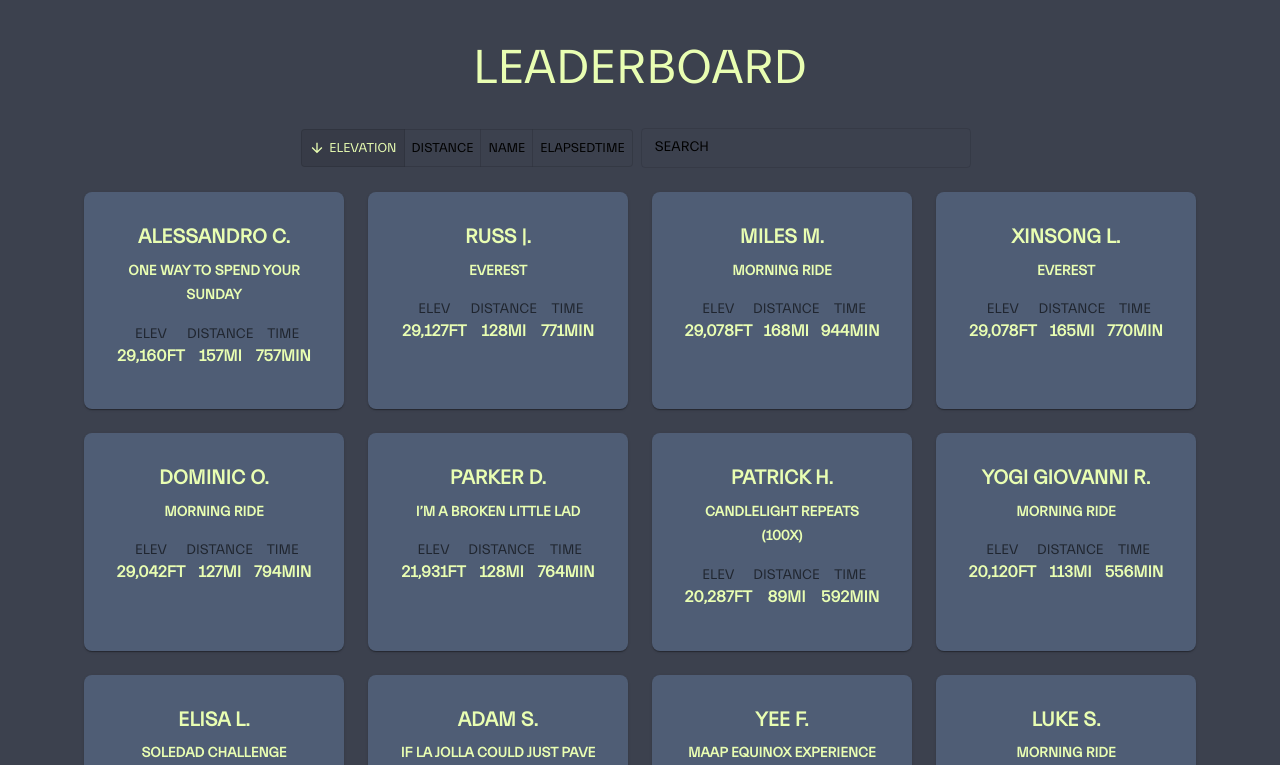
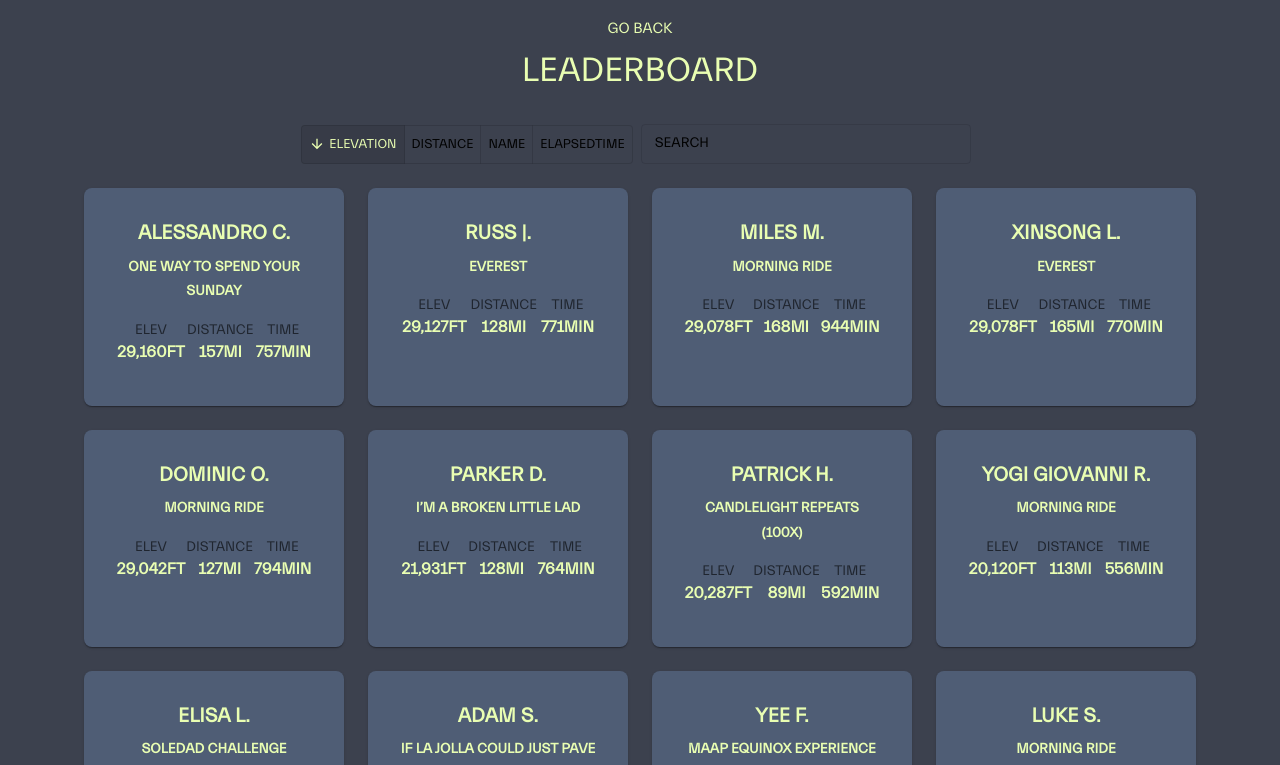
Before and after one commit to AnselSmolund/soledad-million, a React (Create React App) app: page /leaderboard in a window 1280 px wide. Shown: the top 765 px of the page. Built offline with nearby package versions, Linux system fonts and the light colour scheme; no server answers.

Commit message:
add activities

```diff
--- a/src/Leaderboard.js
+++ b/src/Leaderboard.js
@@ -16,6 +16,7 @@ import { MAIN_COLOR, SECONDARY_COLOR } from "./util";
 import { sep22Data } from "./get-strava-activities";
 import ArrowUpward from "@mui/icons-material/ArrowUpward";
 import ArrowDownward from "@mui/icons-material/ArrowDownward";
+import { NavButton } from "./Shared/Button";
 
 const correctPassword = "maap";
 
@@ -75,6 +76,8 @@ export const Leaderboard = () => {
     dir: "dsc",
   });
 
+  const navigate = useNavigate();
+
   useEffect(() => {
     const newUpdatedList = [...sep22Data];
 
@@ -125,14 +128,20 @@ export const Leaderboard = () => {
     <Box
       sx={{
         backgroundColor: SECONDARY_COLOR,
-        paddingTop: 5,
+        paddingTop: 1,
         height: "100%",
         minHeight: "100vh",
         paddingBottom: 5,
       }}
     >
-      <Typography variant="h3" color={MAIN_COLOR} mb={3}>
-        LEADERBOARD
+      <NavButton
+        handleNavigate={() => {
+          navigate("/");
+        }}
+        text={"go back"}
+      />
+      <Typography variant="h4" color={MAIN_COLOR} mb={3}>
+        Leaderboard
       </Typography>
       <Box
         sx={{
@@ -197,6 +206,9 @@ export const Leaderboard = () => {
               borderRadius: 2,
               transition: "transform 0.3s ease",
             }}
+            onClick={() =>
+              activity.url ? window.open(activity.url) : undefined
+            }
           >
             <CardContent sx={{ textAlign: "center" }}>
               <Typography
--- /dev/null
+++ b/src/Shared/Button.js
@@ -0,0 +1,14 @@
+import React from "react";
+import { Box, Button } from "@mui/material";
+import { MAIN_COLOR } from "../util";
+
+export const NavButton = (props) => {
+  const { handleNavigate, text } = props;
+  return (
+    <Box sx={{ mt: 0 }}>
+      <Button size="large" sx={{ color: MAIN_COLOR }} onClick={handleNavigate}>
+        {text}
+      </Button>
+    </Box>
+  );
+};
--- a/src/get-strava-activities.js
+++ b/src/get-strava-activities.js
@@ -45,7 +45,7 @@ export const getElevationGainForDate = async (date) => {
   }
 };
 
-export const SEP22ELEVATION = 1390174;
+export const SEP22ELEVATION = 1424692;
 export const SEP22DISTANCE = 11241;
 export const SEP22ELAPSEDTIME = 65970;
 
@@ -485,6 +485,15 @@ export const sep22Data = [
     date: "20240922",
   },
   {
+    id: "Moto9335518787",
+    elevationGain: 8517,
+    distance: 59,
+    elapsedTime: 269,
+    athleteName: "MotoDDS LJ D.",
+    activityName: "Morning Ride",
+    date: "20240922",
+  },
+  {
     elevationGain: 8240,
     id: "Zac9778018533",
     elapsedTime: 309,
@@ -1975,6 +1984,16 @@ export const sep22Data = [
     id: "Vlad175562814",
     distance: 11,
     athleteName: "Vlad P.",
+  },
+  {
+    athleteName: "Soup",
+    activityName: "Happy Birthday 🎉",
+    elapsedTime: 69,
+    elevationGain: 420,
+    date: "20240922",
+    distance: 27,
+    id: "SOUP",
+    url: "https://www.youtube.com/watch?v=KQLPL1qRhn8",
   },
   {
     elapsedTime: 49,
```
